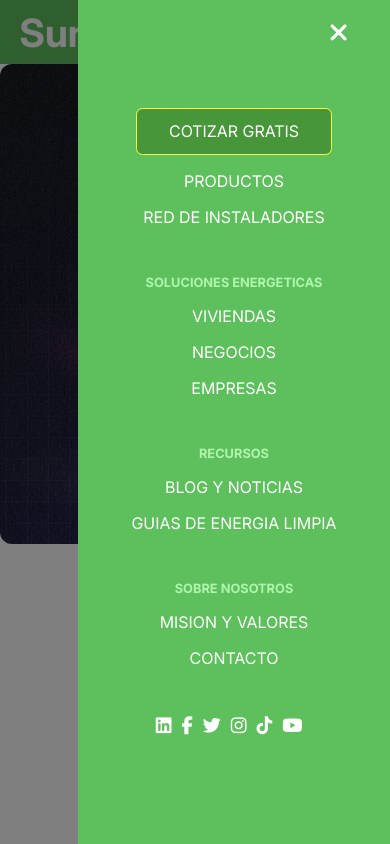
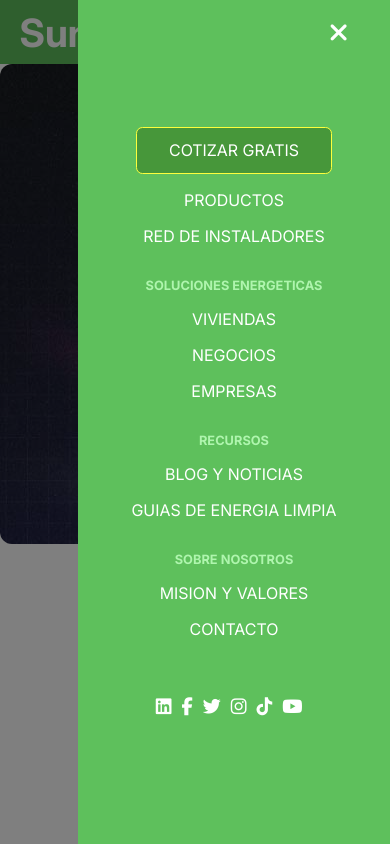
Before and after one commit to mtszd/renovar, an Astro site: page /blog in a window 390 px wide. Both pictures are taken after a click on the button "Toggle menu". Shown: the top 844 px of the page. Built offline with nearby package versions, Linux system fonts and the light colour scheme; Astro itself is replaced by a stand-in of ours; a web font is replaced by a local one.

Commit message:
Navbar Mobile Completo, se añadieron las transiciones y se corrijieron pequeños errores

```diff
--- a/src/components/Rrss.svelte
+++ b/src/components/Rrss.svelte
@@ -19,20 +19,17 @@
     <a href="/" class="rrss-link">
         <i class="fab fa-youtube"></i>
     </a>
-    <!-- Agrega más enlaces para otras redes sociales si es necesario -->
 </div>
 
 <style>
     .rrss-container {
-    /* Estilos para el contenedor de redes sociales */
-    display: flex;
-    align-items: center;
+        display: flex;
+        align-items: center;
     }
 
     .rrss-link {
-    /* Estilos para cada enlace de redes sociales */
-    margin-right: 10px; /* Espacio entre los enlaces */
-    color: var(--color-text-light); /* Color del icono */
-    font-size: large; /* Tamaño del icono */
+        margin-right: 10px;
+        color: var(--color-text-light);
+        font-size: large;
     }
 </style>
--- a/src/components/layout/header/DropMenuContent.svelte
+++ /dev/null
@@ -1,42 +0,0 @@
-
-    <a href="/">Cotizar Gratis</a>
-    <a href="/">Productos</a>
-    <a href="/">Red de Instaladores</a>
-    <span>Soluciones energeticas</span>
-    <a href="/">Viviendas</a>
-    <a href="/">Negocios</a>
-    <a href="/">Empresas</a>
-    <span>Recursos</span>
-    <a href="/">Blog y noticias</a>
-    <a href="/">Guias de energia limpia</a>
-    <span>Sobre Nosotros</span>
-    <a href="/">Mision y valores</a>
-    <a href="/">Contacto</a>
-
-
-<style>
-
-    a{
-        color: white;
-        text-decoration: none;
-        font-size: 1rem;
-    }
-
-    span{
-        font-size: 0.8rem;
-        font-weight: bolder;
-        color: var(--color-text-secondary);
-        margin-top:2rem;
-    }
-
-    a, span {
-        text-transform: uppercase;
-    }
-
-    a:first-child {
-        background-color: var(--color-secondary);
-        padding: 0.8rem 2rem;
-        border-radius: 0.4rem;
-        border: 1px solid var(--color-accent);
-    }
-</style>
--- a/src/components/layout/header/Hamburger.svelte
+++ b/src/components/layout/header/Hamburger.svelte
@@ -1,13 +1,12 @@
 <script>
   import Rrss from '../../Rrss.svelte';
-  import DropMenuContent from './DropMenuContent.svelte';
   import {fade, slide} from 'svelte/transition'
 
   let isOpen = false;
 
   function toggleMenu() {
     isOpen = !isOpen;
-    console.log("El menú se ha abierto/cerrado");
+
   }
 </script>
 
@@ -21,36 +20,48 @@
 </button>
 
 {#if isOpen}
+
   <div transition:fade={{ delay: 50, duration: 200 }} class="overlay"></div>
+
   <div transition:slide={{ duration: 300, axis: 'x' }} class="menu">
 
-      <DropMenuContent />
-      <div class="rrss">
-        <Rrss/>
-      </div>
+        <div transition:fade={{ delay: 200, duration: 200 }} class= "items">
 
+
+          <a href="/">Cotizar Gratis</a>
+          <a href="/">Productos</a>
+          <a href="/">Red de Instaladores</a>
+
+          <span>Soluciones energeticas</span>
+
+          <a href="/">Viviendas</a>
+          <a href="/">Negocios</a>
+          <a href="/">Empresas</a>
+
+          <span>Recursos</span>
+
+          <a href="/">Blog y noticias</a>
+          <a href="/">Guias de energia limpia</a>
+
+          <span>Sobre Nosotros</span>
+
+          <a href="/">Mision y valores</a>
+          <a href="/">Contacto</a>
+
+          <div>
+          <Rrss/>
+          </div>
+
+        </div>
   </div>
+
+
 {/if}
 
 
 
 <style>
-  .menu {
-    display: flex;
-    position: fixed;
-    top: 0;
-    right: 0;
-    height: 100vh;
-    width: 80%;
-    max-width: 400px;
-    background-color: var(--color-primary);
-    color: white;
-    flex-direction: column;
-    justify-content: center;
-    align-items: center;
-    gap: 1rem;
-    z-index: 100;
-    }
+
 
   button {
     position: relative;
@@ -63,6 +74,58 @@
     z-index: 110;
   }
 
+  .menu {
+    display: flex;
+    position: fixed;
+    justify-content: center;
+    top: 0;
+    right: 0;
+    height: 100vh;
+    width: 80%;
+    max-width: 400px;
+    background-color: var(--color-primary);
+    z-index: 100;
+  }
+
+  .menu .items{
+    display: inherit;
+    color: white;
+    flex-direction: column;
+    justify-content: center;
+    align-items: center;
+    gap: 1rem;
+    white-space: nowrap;
+
+  }
+
+  .menu .items div {
+    margin-top: 20%;
+  }
+
+  .menu a{
+      color: white;
+      text-decoration: none;
+      font-size: 1rem;
+    }
+
+  .menu span{
+    font-size: 0.8rem;
+    font-weight: bolder;
+    color: var(--color-text-secondary);
+    margin-top: 1rem;
+  }
+
+  .menu a, .menu span {
+      text-transform: uppercase;
+  }
+
+  .menu a:first-child {
+      background-color: var(--color-secondary);
+      padding: 0.8rem 2rem;
+      border-radius: 0.4rem;
+      border: 1px solid var(--color-accent);
+    }
+
   .overlay {
     position: fixed;
     top: 0;
@@ -73,8 +136,4 @@
     z-index: 90;
   }
 
-  .rrss{
-    margin-top: 10%;
-  }
-
-</style>
+  </style>
```
